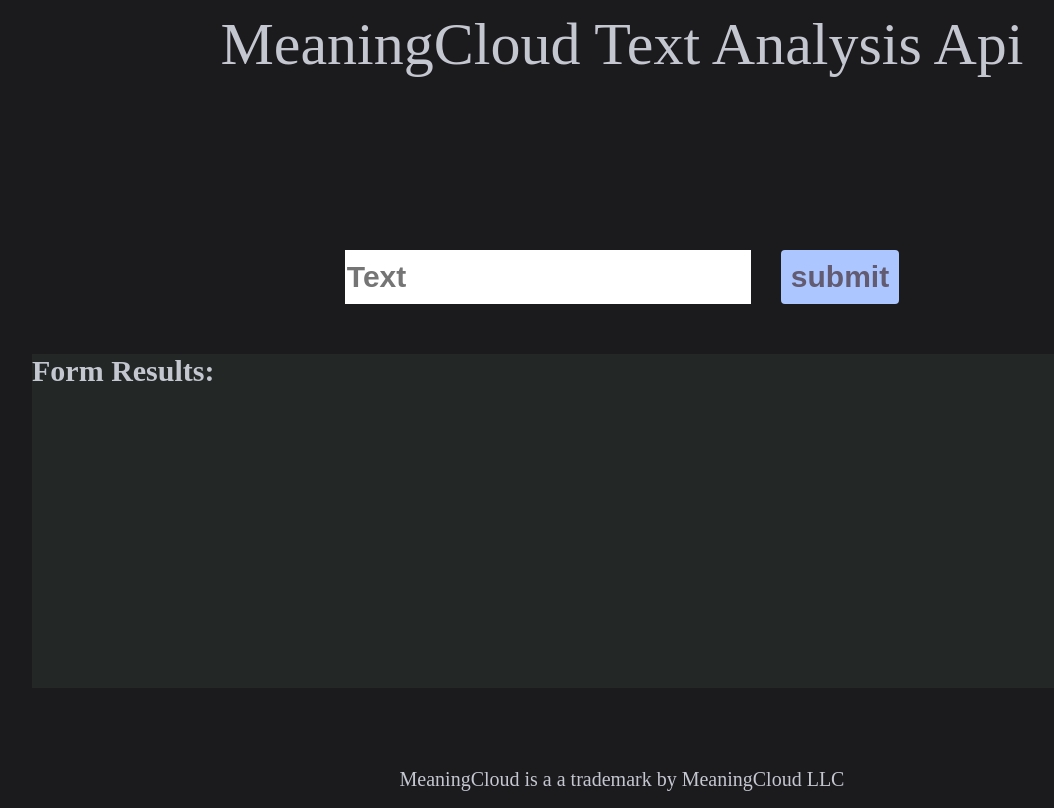
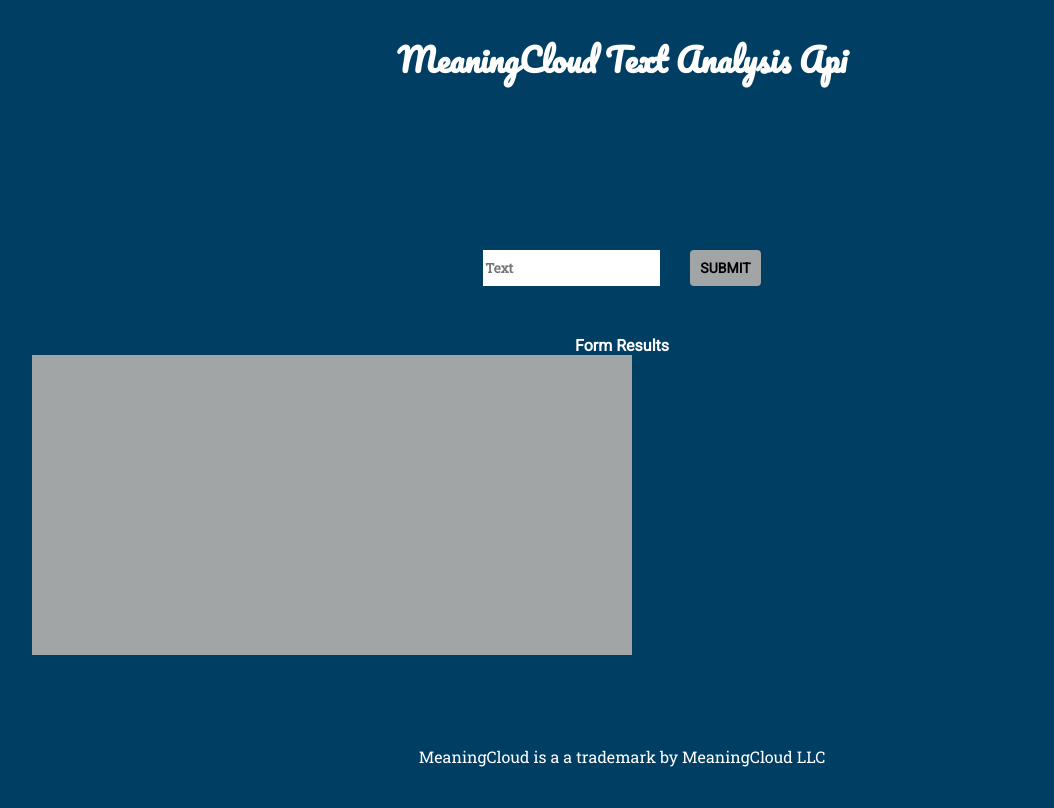
Before and after one commit to peterokwara/evaluate-news-nlp, a website built with webpack: page src/client/views/index.html in a window 1280 px wide. Shown: the whole page, without its empty margins (18-1072 px from the left). Built offline with nearby package versions, Linux system fonts and the light colour scheme.

Commit message:
Improve styling of the webpage

```diff
--- a/src/client/styles/styles.scss
+++ b/src/client/styles/styles.scss
@@ -1,17 +1,30 @@
-$font-stack: Helvetica, sans-serif;
-$primary-color: #acc7ff;
-$on-primary-container: #1d192b;
-$secondary-color: #6d5348;
-$primary-surface: #1b1b1e;
-$secondary-surface: #232725;
-$text-color: #c4c6d0;
-$secondary-text-color: #625b71;
-$heading-size: 30px;
+// font family
+@import url("https://fonts.googleapis.com/css2?family=Pacifico&family=Roboto&family=Roboto+Slab&display=swap");
+$heading-font: Pacifico;
+$subtitle-font: Roboto;
+$button-font: Roboto;
+$body-font: Roboto Slab;
+
+// colors
+$primary: #003f63;
+$primary-dark: #001938;
+$primary-light: #3e6991;
+
+$secondary: #a1a5a6;
+$secondary-dark: #727677;
+$secondary-light: #d2d6d7;
+
+$text-on-primary: #ffffff;
+$text-on-secondary: #000000;
+
+// font size
+$heading-size: 96px;
 $heading-size-tab: 60px;
 $body-size-tab: 30px;
 $heading-size-laptop: 70px;
 $body-size-laptop: 40px;
 $footer-size-tab: 20px;
+$button-size: 14px;
 
 /// Base rules
 html,
@@ -26,7 +39,7 @@
 body {
   display: grid;
   height: 100vh;
-  grid-template-rows: 80px 1fr 80px;
+  grid-template-rows: 150px 1fr 100px;
   grid-template-areas:
     "h"
     "c"
@@ -60,12 +73,18 @@
 }
 
 section:nth-child(2) {
+  display: flex;
   flex-direction: column;
 
+  strong {
+    text-align: center;
+  }
+
   #results {
-    min-height: 300px;
-    max-width: 200px;
-    word-wrap: break-word;
+    display: flex;
+    width: 100%;
+    height: 300px;
+    flex-grow: 1;
   }
 }
 
@@ -131,129 +150,52 @@
 
 /// Theme rules
 body {
-  background-color: $primary-surface;
+  background-color: $primary;
 }
 
 header {
-  div {
-    color: $text-color;
-    font-size: $heading-size;
+  h1 {
+    color: $text-on-primary;
     text-align: center;
+    font-family: $heading-font;
   }
 }
 
 section:nth-child(1) {
   #button {
-    background-color: $primary-color;
-    color: $secondary-text-color;
+    background-color: $secondary;
+    color: $text-on-secondary;
     padding: 10px;
     border-radius: 4px;
     border: none;
     font-weight: bold;
+    font-family: $button-font;
+    font-size: $button-size;
   }
   #name {
     font-weight: bold;
     border: none;
-    color: $text-color;
+    color: $text-on-secondary;
+    font-family: $body-font;
   }
 }
 
 section:nth-child(2) {
-  background-color: $secondary-surface;
   strong {
-    color: $text-color;
+    color: $text-on-primary;
+    font-family: $subtitle-font;
   }
   #results {
-    color: $text-color;
+    background-color: $secondary;
+    color: $text-on-secondary;
+    font-family: $body-font;
   }
 }
 
 footer {
   p {
-    color: $text-color;
+    color: $text-on-primary;
     text-align: center;
+    font-family: $body-font;
   }
 }
-
-// Tablet
-@media only screen and (min-device-width: 768px) and (max-device-width: 1024px) and (-webkit-min-device-pixel-ratio: 1) {
-  header {
-    div {
-      font-size: $heading-size-tab;
-    }
-  }
-  footer {
-    p {
-      font-size: $footer-size-tab;
-    }
-  }
-
-  section {
-    form {
-      input {
-        font-size: $body-size-tab;
-      }
-    }
-
-    strong,
-    div {
-      font-size: $body-size-tab;
-    }
-  }
-
-  section:nth-child(1) {
-    #button {
-      background-color: $primary-color;
-      color: $secondary-text-color;
-      padding: 10px;
-      border-radius: 4px;
-      border: none;
-      font-weight: bold;
-      font-size: $body-size-tab;
-    }
-    #name {
-      font-weight: bold;
-      font-size: $body-size-tab;
-    }
-  }
-
-  section:nth-child(2) {
-    background-color: $secondary-surface;
-    strong {
-      color: $text-color;
-      font-size: $body-size-tab;
-    }
-    #input {
-      border: none;
-      color: $text-color;
-      font-size: $body-size-tab;
-    }
-  }
-}
-
-// Laptop
-@media screen and (min-device-width: 1200px) and (max-device-width: 1600px) and (-webkit-min-device-pixel-ratio: 2) and (min-resolution: 192dpi) {
-  header {
-    div {
-      font-size: $heading-size-laptop;
-    }
-  }
-  footer {
-    p {
-      font-size: $body-size-laptop;
-    }
-  }
-
-  section {
-    form {
-      input {
-        font-size: $body-size-laptop;
-      }
-    }
-
-    strong,
-    div {
-      font-size: $body-size-laptop;
-    }
-  }
-}
--- a/src/client/views/index.html
+++ b/src/client/views/index.html
@@ -8,7 +8,7 @@
   </head>
   <body>
     <header>
-      <div class="">MeaningCloud Text Analysis Api</div>
+      <h1 class="">MeaningCloud Text Analysis Api</h1>
     </header>
     <main>
       <section>
@@ -25,7 +25,7 @@
             id="button"
             type="submit"
             name=""
-            value="submit"
+            value="SUBMIT"
             onclick="return Client.handleSubmit(event)"
             onsubmit="return Client.handleSubmit(event)"
           />
@@ -33,7 +33,7 @@
       </section>
 
       <section>
-        <strong>Form Results:</strong>
+        <strong>Form Results</strong>
         <div id="results"></div>
       </section>
     </main>
```
